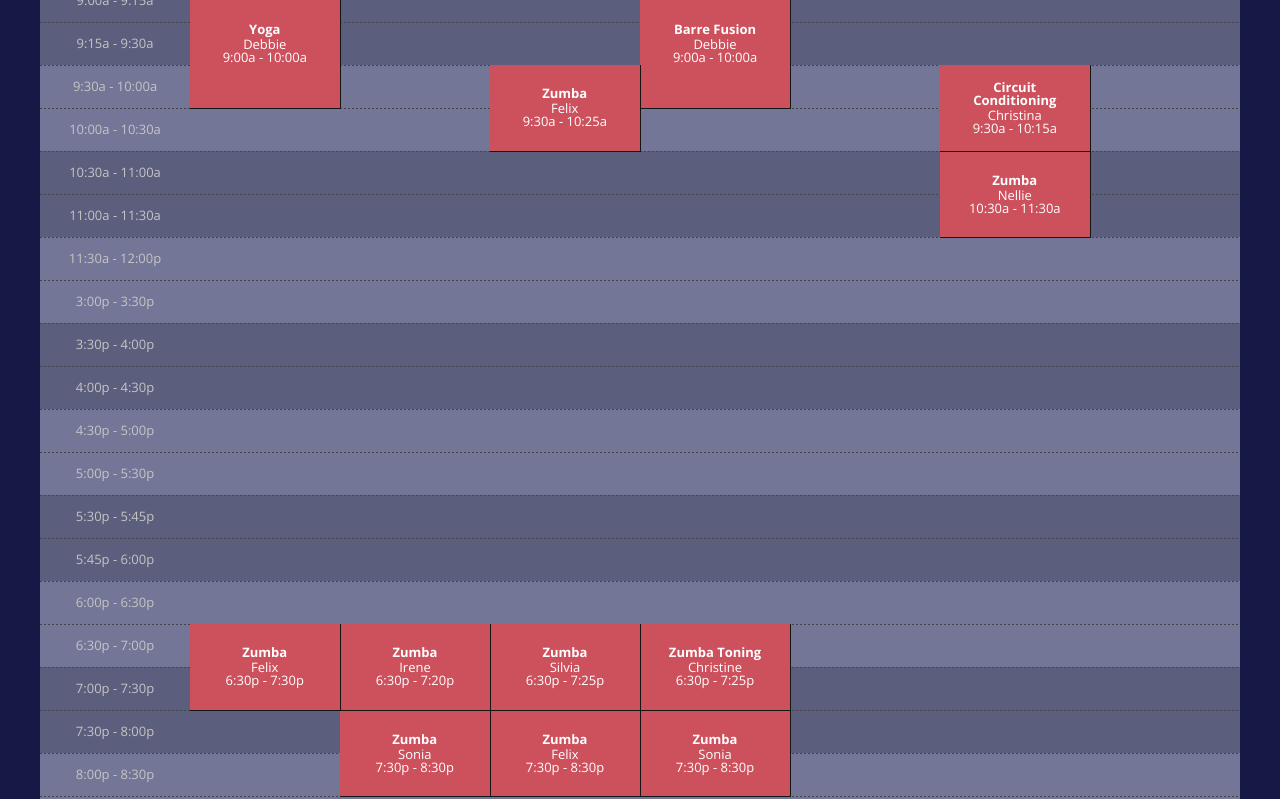
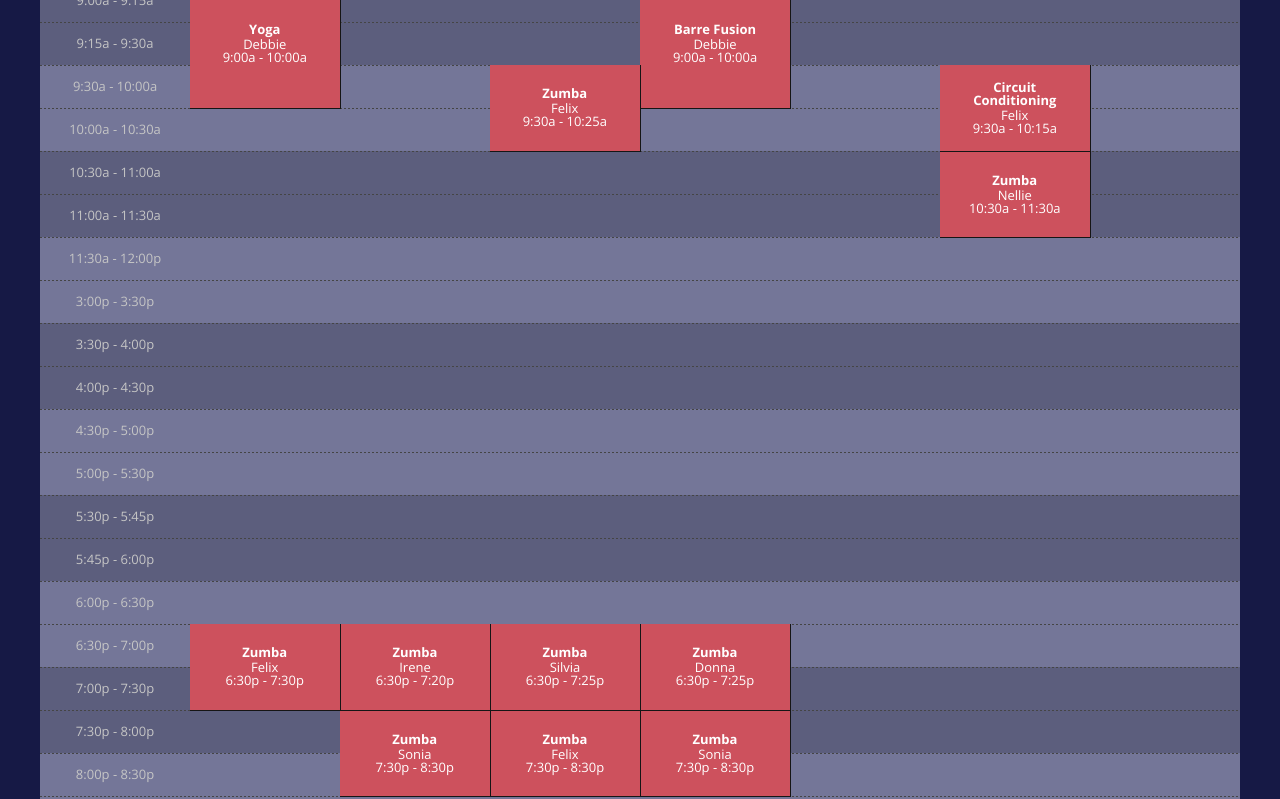
Before and after one commit to rwstone/shapeitup, a Jekyll site: the page built from schedule/index.md, in a window 1280 px wide. Shown: the part 518-1317 px from the top of the page. Built offline with Jekyll 4.4.1, drawn with Linux system fonts in a browser that asks for light colours; some web fonts are replaced.

Commit message:
Updated Index

```diff
--- a/schedule/index.md
+++ b/schedule/index.md
@@ -50,8 +50,8 @@ sessions:
   start_time: 9:00a
   end_time: 10:00a
   length: 3
-- class: Zumba Toning
-  instructor: Christine
+- class: Zumba
+  instructor: Donna
   day: Thursday
   start_time: 6:30p
   end_time: 7:25p
@@ -69,7 +69,7 @@ sessions:
   end_time: 9:00a
   length: 2
 - class: Circuit Conditioning
-  instructor: Christina
+  instructor: Felix
   day: Saturday
   start_time: 9:30a
   end_time: 10:15a
```
